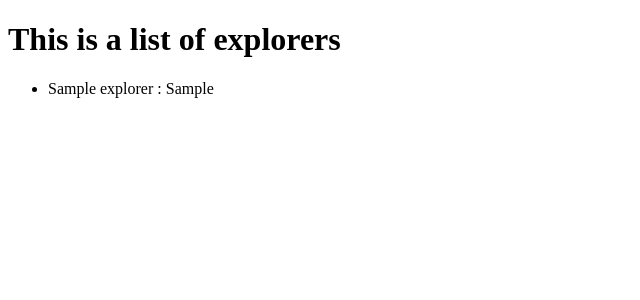
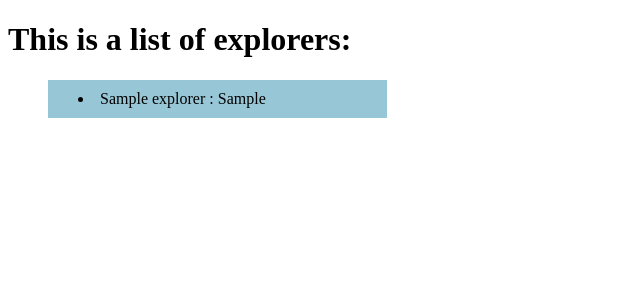
Before and after one commit to SergeyZholudev/Griptids_FastAPI_project, a FastAPI app: page /explorer in a window 1280 px wide. Shown: the top 300 px of the page, without its empty margins (0-640 px from the left). Run offline with FastAPI, Linux system fonts and the light colour scheme; tables that the repository leaves empty hold one stand-in row (values such as "Sample post").

```diff
--- a/templates/index.html
+++ b/templates/index.html
@@ -4,10 +4,26 @@
     <meta charset="UTF-8">
     <meta name="viewport" content="width=device-width, initial-scale=1.0">
     <title>FastAPI_project</title>
+    <style>
+        .list {
+            list-style-position: inside;
+            margin-right: 70%;
+        }
+        .list li {
+            padding: 10px;
+            padding-left: 30px;
+        }
+        .list li:nth-child(odd) {
+            background-color: rgba(133, 188, 207, 0.85);
+        }
+        .list li:nth-child(even) {
+            background-color: rgba(133, 188, 207, 0.4);
+        }
+    </style>
 </head>
 <body>
-    <h1>This is a list of explorers</h1>
-    <ul>
+    <h1>This is a list of explorers:</h1>
+    <ul class="list">
         {% for item in listOfExplorers %}
         <li>{{ item.name }} : {{ item.country }}</li>
         {% endfor %}
```
